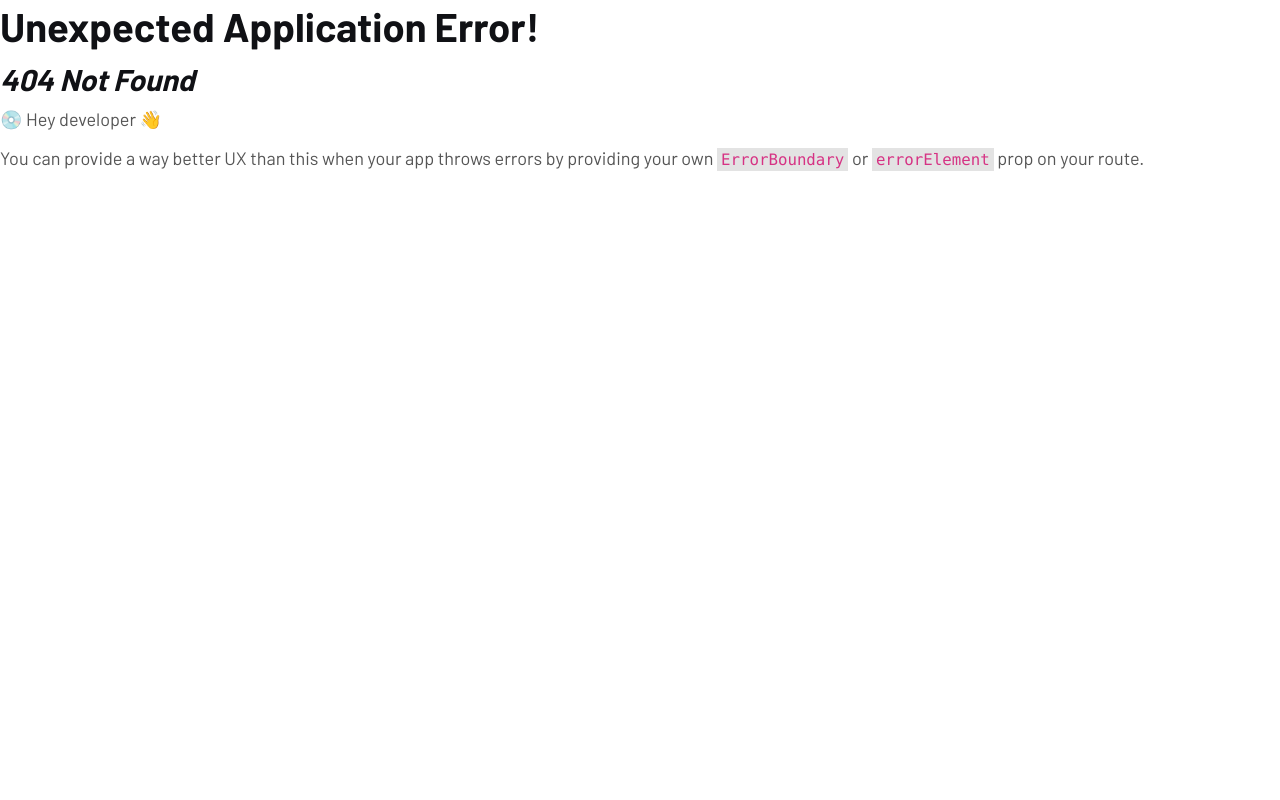
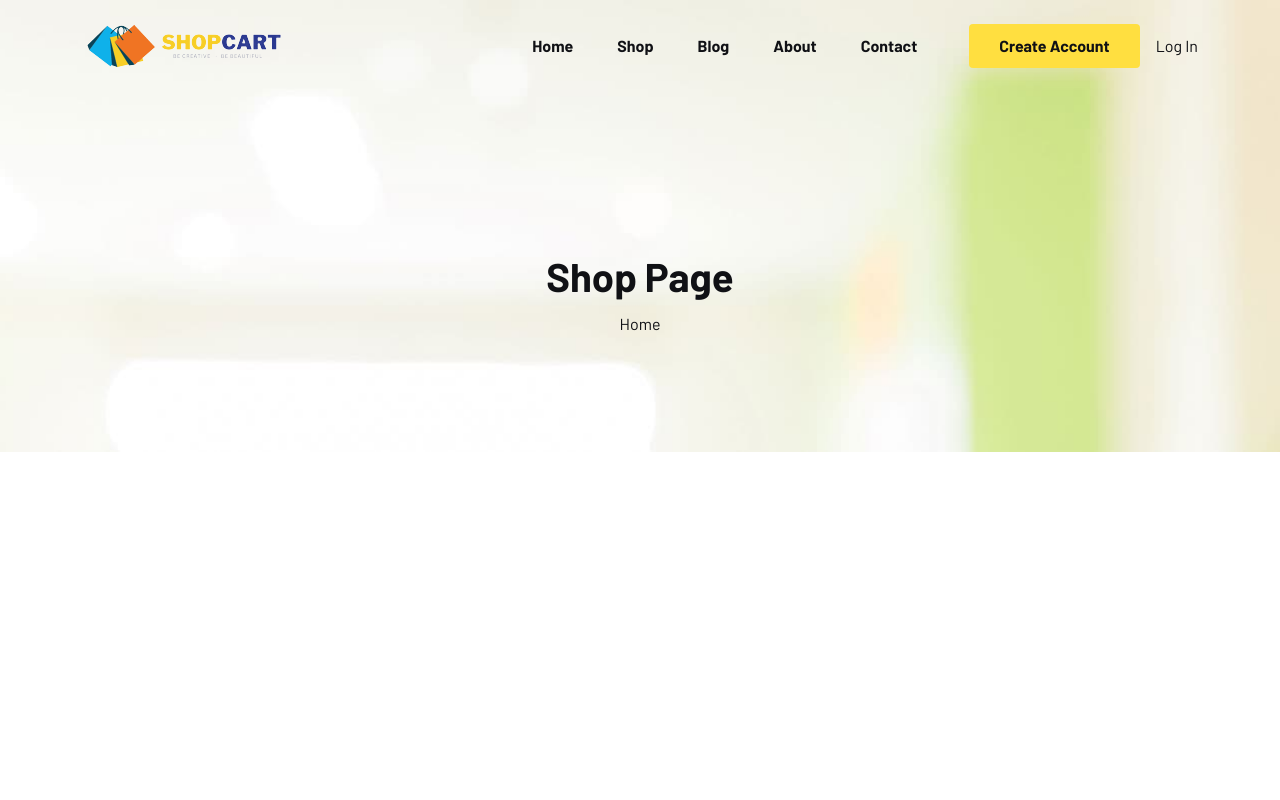
Before and after one commit to ReziMi/ecommerce-website, a React (Vite) app: page /shop in a window 1280 px wide. Before the commit this address had no page. Shown: the top 800 px of the page. Built offline with nearby package versions, Linux system fonts and the light colour scheme.

Commit message:
started on working on shop page

```diff
--- a/src/App.jsx
+++ b/src/App.jsx
@@ -7,7 +7,10 @@ function App() {
   return (
     <>
       <NavItems/>
-      <Outlet/>
+      <div className='min-vh-100'>
+        <Outlet/>
+      </div>
+
       <Footer/>
     </>
   )
--- /dev/null
+++ b/src/components/PageHeader.jsx
@@ -0,0 +1,25 @@
+import React from 'react'
+import { Link } from 'react-router-dom'
+
+function PageHeader() {
+  return (
+    <div className='pageheader-section'>
+        <div className="container">
+            <div className="row">
+                <div className="col-12">
+                    <div className="pageheader-content text-center">
+                        <h2>Shop Page</h2>
+                        <nav aria-label='breadcrumb'>
+                            <ol className='breadcrumb justify-content-center'>
+                                <li className='breadcrumb-item'><Link to="/">Home</Link></li>
+                            </ol>
+                        </nav>
+                    </div>
+                </div>
+            </div>
+        </div>
+    </div>
+  )
+}
+
+export default PageHeader
--- a/src/main.jsx
+++ b/src/main.jsx
@@ -16,6 +16,7 @@ import "././assets/css/style.min.css";
 
 import { createBrowserRouter, RouterProvider } from "react-router-dom";
 import Blog from "./blog/Blog.jsx";
+import Shop from "./shop/Shop.jsx";
 
 const router = createBrowserRouter([
   {
@@ -23,7 +24,8 @@ const router = createBrowserRouter([
     element: <App />,
     children: [
       { path: "/", element: <Home /> },
-      { path: "/blog", element: <Blog /> }
+      { path: "/blog", element: <Blog /> },
+      {path:"/shop", element: <Shop/>}
     ],
   },
 ]);
--- /dev/null
+++ b/src/shop/Shop.jsx
@@ -0,0 +1,12 @@
+import React from 'react'
+import PageHeader from '../components/PageHeader'
+
+function Shop() {
+  return (
+    <div>
+        <PageHeader/>
+    </div>
+  )
+}
+
+export default Shop
```
